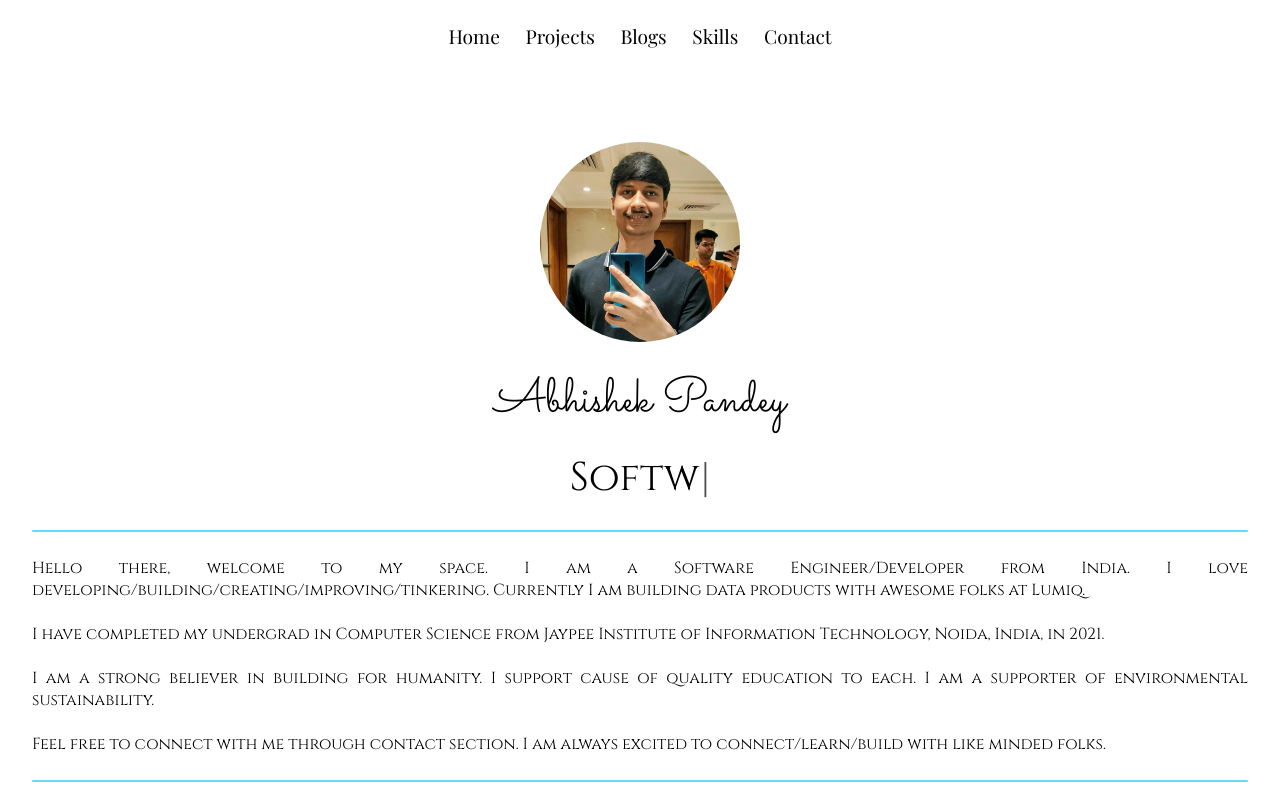
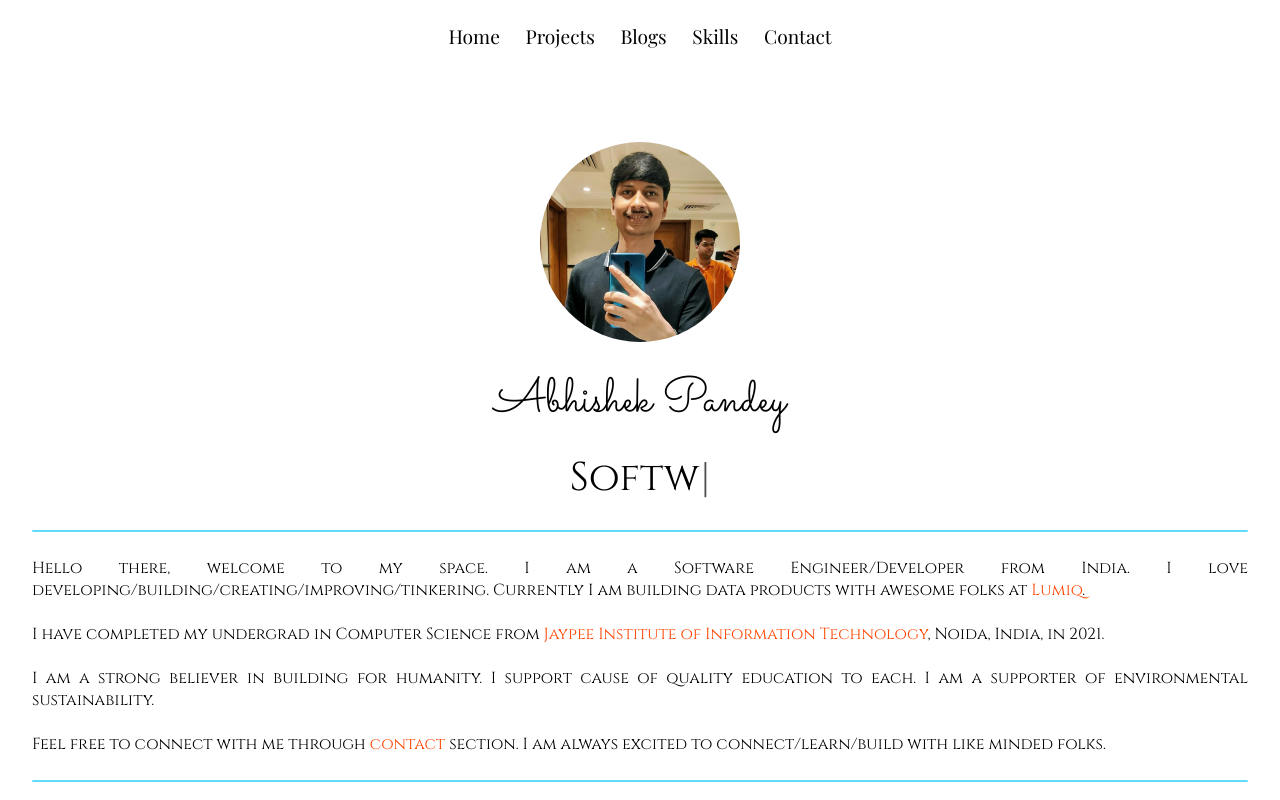
Before and after one commit to abhishekp6/abhishekp6.github.io, a React (Create React App) app: page / in a window 1280 px wide. Shown: the top 800 px of the page. Built offline with nearby package versions, Linux system fonts and the light colour scheme.

Commit message:
Add org links

```diff
--- a/src/Home/Home.css
+++ b/src/Home/Home.css
@@ -63,3 +63,11 @@
   .footerImg{
     width: 50%;
   }
+
+  .textHighlight{
+    color: orangered;
+  }
+
+  .textHighlight:hover{
+    cursor: pointer;
+  }
--- a/src/Home/Home.js
+++ b/src/Home/Home.js
@@ -3,8 +3,12 @@ import './Home.css';
 import profile from '../assets/Profile.jpeg';
 import footer from '../assets/footerImg.jpeg'
 import Typewriter from "typewriter-effect";
+import { useNavigate } from 'react-router-dom';
 
 const Home = () => {
+
+    const navigate = useNavigate();
+
     return(
         <div>
             <div className="header">
@@ -33,16 +37,16 @@ const Home = () => {
                 Hello there, welcome to my space.
 
                 I am a Software Engineer/Developer from India. I love developing/building/creating/improving/tinkering.
-                Currently I am building data products with awesome folks at Lumiq.
+                Currently I am building data products with awesome folks at <span className='textHighlight' onClick={() => { window.open("https://lumiq.ai/", "_blank") }} >Lumiq</span>.
                 <br></br>
                 <br></br>
-                I have completed my undergrad in Computer Science from Jaypee Institute of Information Technology, Noida, India, in 2021.
+                I have completed my undergrad in Computer Science from <span className='textHighlight' onClick={() => { window.open("https://www.jiit.ac.in/", "_blank") }} >Jaypee Institute of Information Technology</span>, Noida, India, in 2021.
                 <br></br>
                 <br></br>
                 I am a strong believer in building for humanity. I support cause of quality education to each. I am a supporter of environmental sustainability.
                 <br></br>
                 <br></br>
-                Feel free to connect with me through contact section. I am always excited to connect/learn/build with like minded folks.
+                Feel free to connect with me through <span className='textHighlight' onClick={() => {navigate("/contact")}} >contact</span> section. I am always excited to connect/learn/build with like minded folks.
 
             </div>
 
```
